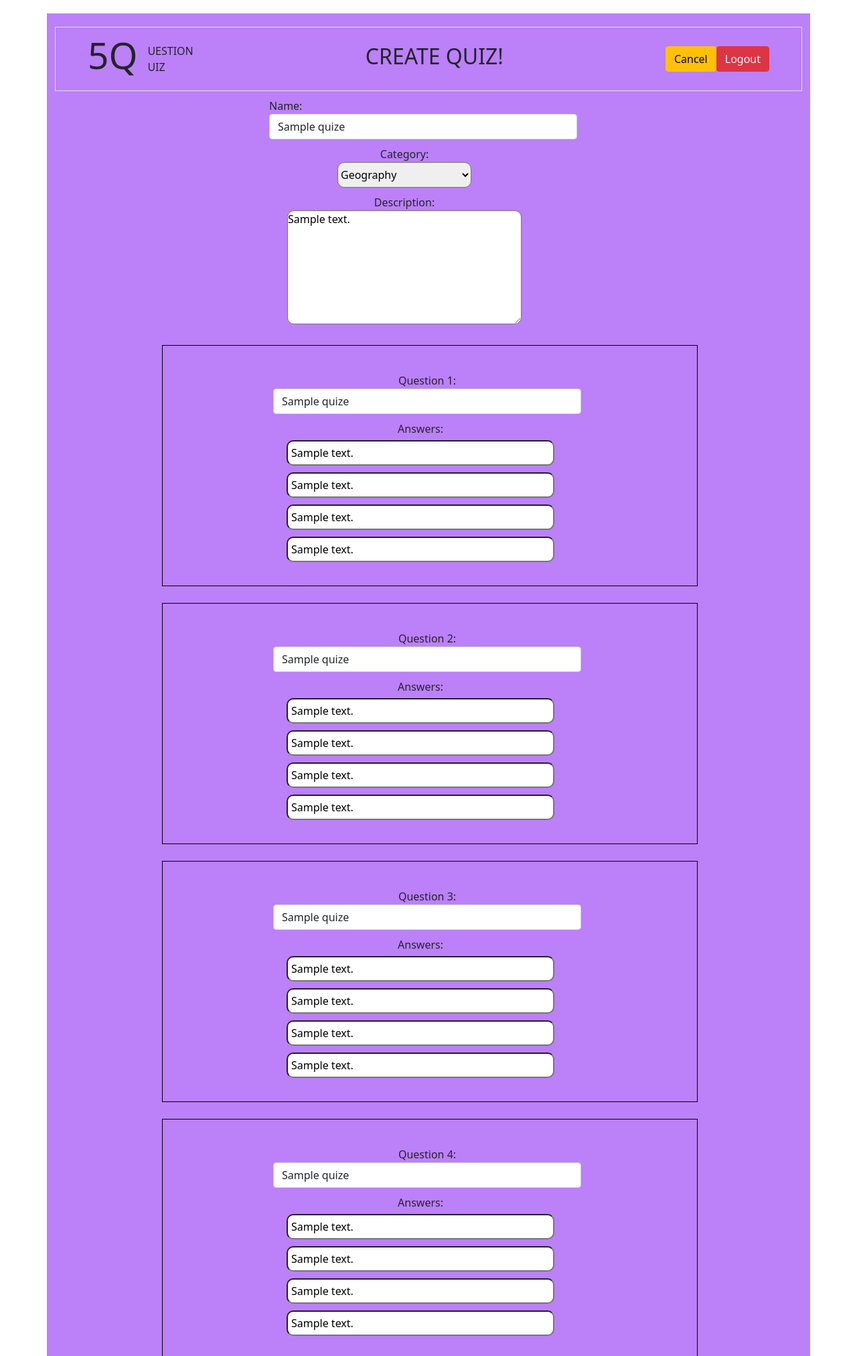
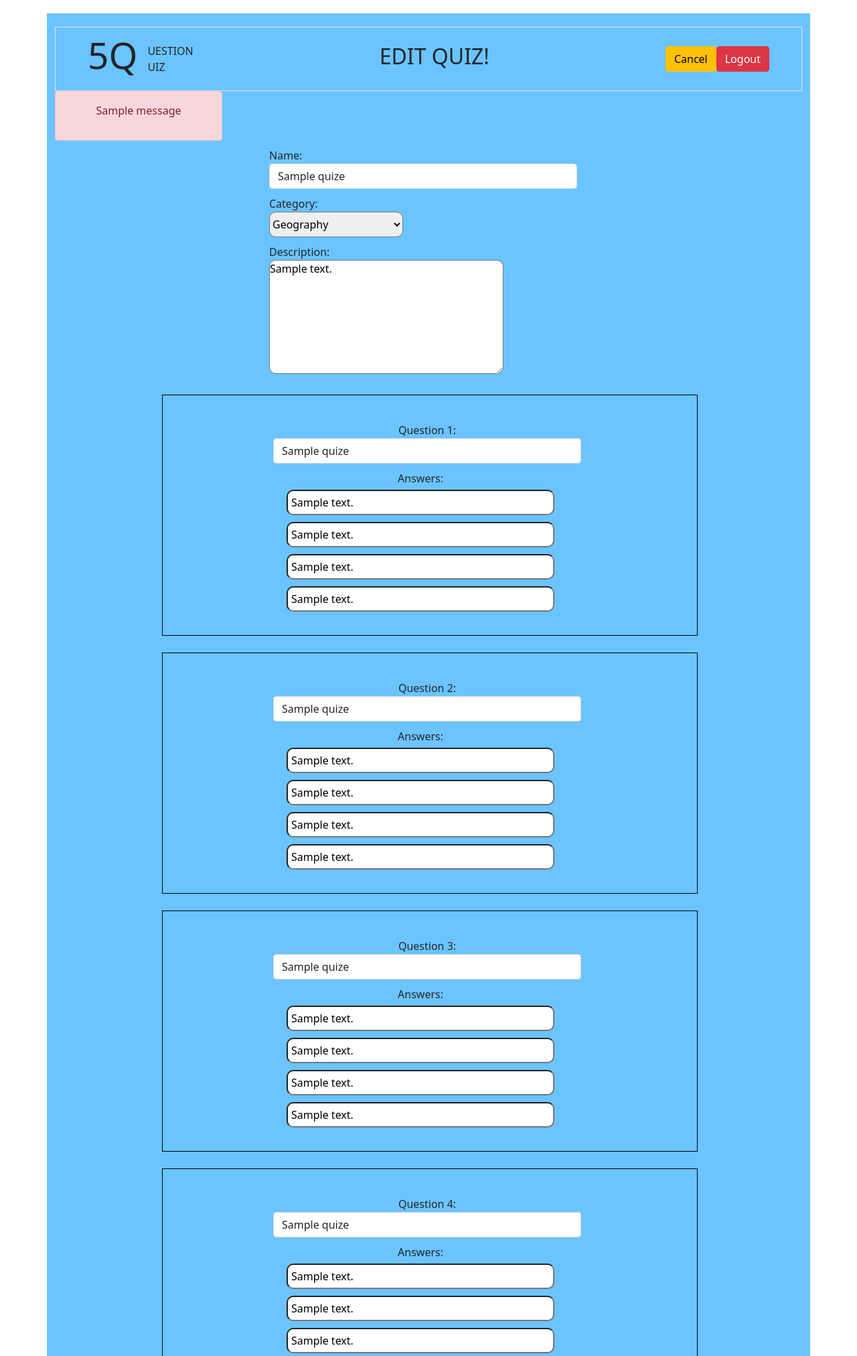
Before and after one commit to Jacobopp27/Quiz-Project, a Flask app: page /edit/quiz/1 in a window 1280 px wide. Shown: the top 2024 px of the page at 67% size. Run offline with Flask 2, Linux system fonts and the light colour scheme; the visitor is signed in with stand-in values (Sample User, id 1); tables that the repository leaves empty hold one stand-in row (values such as "Sample post"); one stand-in notice (Sample message) is shown.

Commit message:
Fix Update issue and better css

```diff
--- a/flask_app/controllers/quizes_controller.py
+++ b/flask_app/controllers/quizes_controller.py
@@ -108,6 +108,10 @@ def update_quiz():
     if 'user_id' not in session:
         return redirect('/')
 
+    if not Quiz.valida_quiz(request.form):
+        return redirect('/edit/quiz/'+request.form['quiz_id'])
+
+
     Quiz.update(request.form)
 
     return redirect('/dashboard')
--- a/flask_app/controllers/users_controller.py
+++ b/flask_app/controllers/users_controller.py
@@ -53,13 +53,13 @@ def dashboard():
         "id": session['user_id']
     }
 
-    user_like = Like.get_like()
+    lista_likes = Like.get_like(formulario)
     user = User.get_by_id(formulario)
     users = User.get_all()
     quizes = Quiz.get_all()
     likes = Like.get_all(formulario)
 
-    return render_template('dashboard.html', user = user, users=users, quizes=quizes, likes = likes, user_like=user_like)
+    return render_template('dashboard.html', user = user, users=users, quizes=quizes, likes = likes, lista_likes=lista_likes)
 
 @app.route('/login', methods=['POST'])
 def login():
--- a/flask_app/models/quizes.py
+++ b/flask_app/models/quizes.py
@@ -78,8 +78,9 @@ class Quiz:
 
     @classmethod
     def update(cls, formulario):
-        query = "UPDATE quizes SET name = %(name)s, category= %(category)s , description=%(description)s ,question_1= %(question_1)s ,correct_answer_1= %(correct_answer_1)s, incorrect_answer_1_1 =%(incorrect_answer_1_1)s, incorrect_answer_1_2 = %(incorrect_answer_1_2)s, incorrect_answer_1_3= %(incorrect_answer_1_3)s, question_2 = %(question_2)s ,correct_answer_2 = %(correct_answer_2)s, incorrect_answer_2_1= %(incorrect_answer_2_1)s, incorrect_answer_2_2 = %(incorrect_answer_2_2)s, incorrect_answer_2_3 = %(incorrect_answer_2_3)s, question_3 = %(question_3)s ,correct_answer_3= %(correct_answer_3)s, incorrect_answer_3_1 = %(incorrect_answer_3_1)s, incorrect_answer_3_2 = %(incorrect_answer_3_2)s, incorrect_answer_3_3 = %(incorrect_answer_3_3)s, question_4 = %(question_4)s , correct_answer_4 = %(correct_answer_4)s, incorrect_answer_4_1 = %(incorrect_answer_4_1)s, incorrect_answer_4_2 = %(incorrect_answer_4_2)s, incorrect_answer_4_3 = %(incorrect_answer_4_3)s, question_5 = %(question_5)s , correct_answer_5 = %(correct_answer_5)s, incorrect_answer_5_1 = %(incorrect_answer_5_1)s, incorrect_answer_5_2 = %(incorrect_answer_5_2)s, incorrect_answer_5_3 = %(incorrect_answer_5_3)s WHERE id = %(id)s"
+        query = "UPDATE quizes SET name = %(name)s, category= %(category)s , description=%(description)s ,question_1= %(question_1)s ,correct_answer_1= %(correct_answer_1)s, incorrect_answer_1_1 =%(incorrect_answer_1_1)s, incorrect_answer_1_2 = %(incorrect_answer_1_2)s, incorrect_answer_1_3= %(incorrect_answer_1_3)s, question_2 = %(question_2)s ,correct_answer_2 = %(correct_answer_2)s, incorrect_answer_2_1= %(incorrect_answer_2_1)s, incorrect_answer_2_2 = %(incorrect_answer_2_2)s, incorrect_answer_2_3 = %(incorrect_answer_2_3)s, question_3 = %(question_3)s ,correct_answer_3= %(correct_answer_3)s, incorrect_answer_3_1 = %(incorrect_answer_3_1)s, incorrect_answer_3_2 = %(incorrect_answer_3_2)s, incorrect_answer_3_3 = %(incorrect_answer_3_3)s, question_4 = %(question_4)s , correct_answer_4 = %(correct_answer_4)s, incorrect_answer_4_1 = %(incorrect_answer_4_1)s, incorrect_answer_4_2 = %(incorrect_answer_4_2)s, incorrect_answer_4_3 = %(incorrect_answer_4_3)s, question_5 = %(question_5)s , correct_answer_5 = %(correct_answer_5)s, incorrect_answer_5_1 = %(incorrect_answer_5_1)s, incorrect_answer_5_2 = %(incorrect_answer_5_2)s, incorrect_answer_5_3 = %(incorrect_answer_5_3)s WHERE quizes.id = %(quiz_id)s"
         result = connectToMySQL('quiz_project').query_db(query, formulario)
+        print(result)
         return result
 
     @classmethod
--- a/flask_app/static/style.css
+++ b/flask_app/static/style.css
@@ -241,7 +254,8 @@
         align-items: center;
         margin: auto ;
         padding: 20px;
-        background-color: rgb(188, 128, 248);
+        background-color:  hsl(204, 100%, 71%);
+        border-color: black;
         width: auto;
         height: auto;
     }
@@ -423,8 +448,9 @@
         align-items: center;
         margin: auto ;
         padding: 20px;
-        background-color: rgb(188, 128, 248);
-        width: 500px;
+        background-color:  hsl(204, 100%, 71%);
+        border-color: black;
+        width: auto;
         height: auto;
     }
 
@@ -566,4 +594,11 @@
         margin: 5px;
         vertical-align: middle;
     }
+
+    #alert_message{
+        text-align: center;
+        margin: 0;
+        width: 250px;
+        position: initial;
+    }
 }
--- a/flask_app/templates/create_quiz.html
+++ b/flask_app/templates/create_quiz.html
@@ -170,7 +170,7 @@
                         </div>
                     </div>
                 </div>
-                <input type="submit" class="btn btn-success"  value="Create">
+                <input type="submit" class="btn btn-success" id="input" value="Create">
             </form>
         </div>
     </div>
--- a/flask_app/templates/dashboard.html
+++ b/flask_app/templates/dashboard.html
@@ -10,7 +10,7 @@
 </head>
 <body>
     <div class="container">
-        <div class="d-flex justify-content-between align-items-center py-2 px-4 bottom border solid black" id="nav">
+        <div class="d-flex justify-content-between align-items-center py-2 px-4 border-bottom border-dark " id="nav">
             <div class="tittle">
                 <h1 class="fiveq">5Q</h1>
                 <p class="question-quiz">UESTION <BR>UIZ</p>
@@ -33,9 +33,9 @@
                         <h5>Created by {{quiz.first_name}}</h5>
                     </div>
                     <div class="d-flex">
-                        <h3 class="like-counter">{{quiz.likes}}  </h3>
+                        <h3 class="like-counter">{{quiz.likes}} LIKES</h3>
                         <div class="like-unlike">
-                            {% if user_like.user_id == session['user_id'] %}
+                            {% if quiz.id not in lista_likes %}
                                 <form action="/like/{{user.id}}/{{quiz.id}}" method="post" id="like" name="form_like" class="">
                                     <input type="hidden" name="user_id" value="{{user.id}}">
                                     <input type="hidden" name="quiz_id" value="{{quiz.id}}">
--- a/flask_app/templates/edit.html
+++ b/flask_app/templates/edit.html
@@ -4,7 +4,7 @@
     <meta charset="UTF-8">
     <meta http-equiv="X-UA-Compatible" content="IE=edge">
     <meta name="viewport" content="width=device-width, initial-scale=1.0">
-    <title>Create Quiz</title>
+    <title>Edit Quiz</title>
     <link rel="stylesheet" href="{{ url_for('static', filename='style.css')}}">
     <link href="https://cdn.jsdelivr.net/npm/bootstrap@5.0.2/dist/css/bootstrap.min.css" rel="stylesheet" integrity="sha384-EVSTQN3/azprG1Anm3QDgpJLIm9Nao0Yz1ztcQTwFspd3yD65VohhpuuCOmLASjC" crossorigin="anonymous">
 </head>
@@ -15,7 +15,7 @@
                 <h1 class="fiveq">5Q</h1>
                 <p class="question-quiz">UESTION <BR>UIZ</p>
             </div>
-            <h2 class="text-center">CREATE QUIZ!</h2>
+            <h2 class="text-center">EDIT QUIZ!</h2>
             <div id="nav-button">
                 <a href="/dashboard" class="btn btn-warning">Cancel</a>
                 <form action='/logout' method="post">
@@ -23,14 +23,24 @@
                 </form>
             </div>
         </div>
-        <div class="col-8">
-            <form action="/update/quiz" method="post" class="d-block">
+        <div class="col-8" id="allquiz">
+            {% with messages = get_flashed_messages(category_filter=['create']) %}
+                    {% if messages %}
+                        <div class="alert alert-danger" id="alert_message">
+                            {% for message in messages %}
+                                <p>{{message}}</p>
+                            {% endfor %}
+                        </div>
+                    {% endif %}
+                {% endwith %}
+            <form action="/update/quiz" method="post" class="d-block" >
                 <input type="hidden" name="user_id" value="{{user.id}}">
+                <input type="hidden" name="quiz_id" value="{{quiz.id}}">
                 <div class="form-groupi">
                     <label for="name">Name:</label>
                     <input type="text" id="name" name="name" class="form-control input" value="{{quiz.name}}">
                 </div>
-                <div class="form-group d-block">
+                <div class="form-group d-block" id="textarea">
                     <label>Category:</label>
                     <div>
                         <select name="category" id="category">
@@ -40,7 +50,7 @@
                         </select>
                     </div>
                 </div>
-                <div class="form-group d-block">
+                <div class="form-group d-block" id="textarea">
                     <label for="description">Description:</label>
                     <div>
                         <textarea name="description" id="description" cols="60" rows="7" >{{quiz.description}}</textarea>
```
Also changed, not shown: other parts of flask_app/static/style.css (+30 -4 lines), flask_app/models/likes.py (+6 -8 lines), flask_app/templates/play.html (+7 -7 lines).
